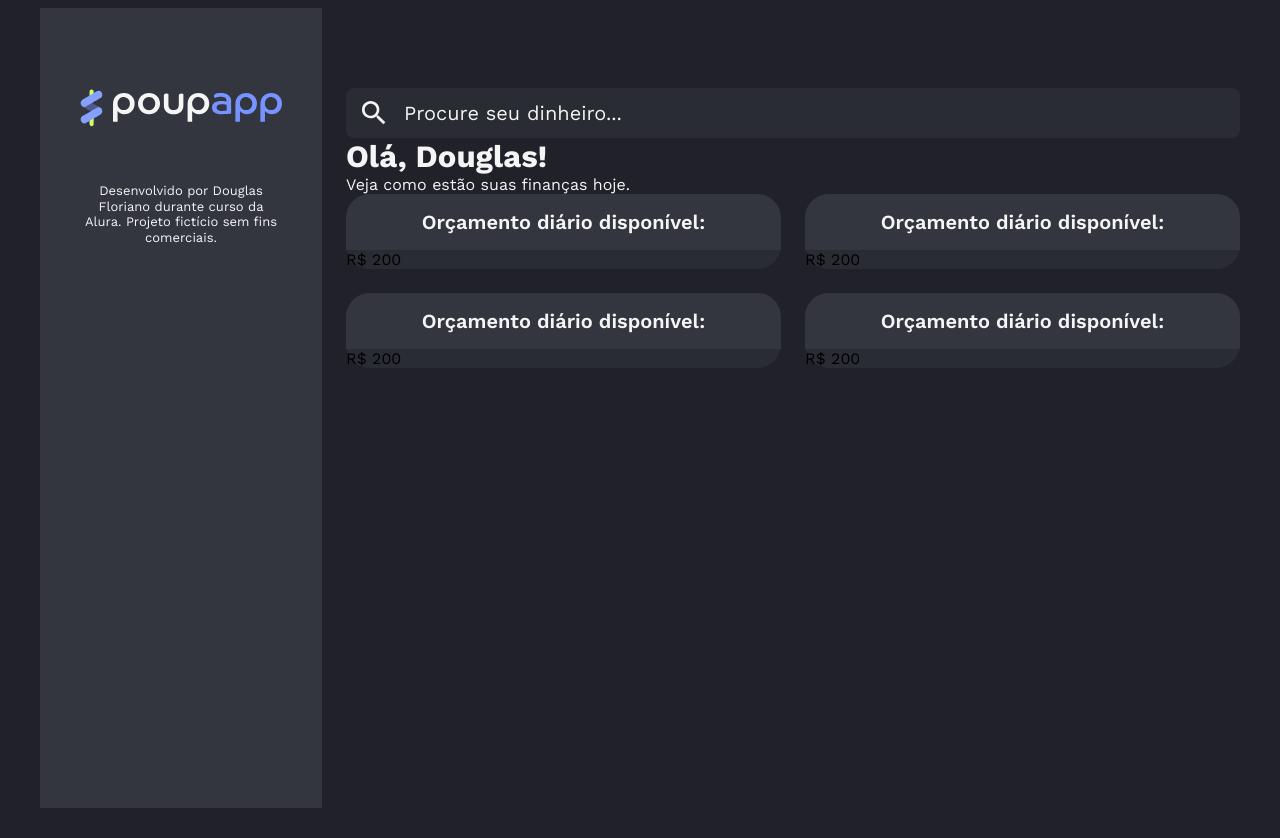
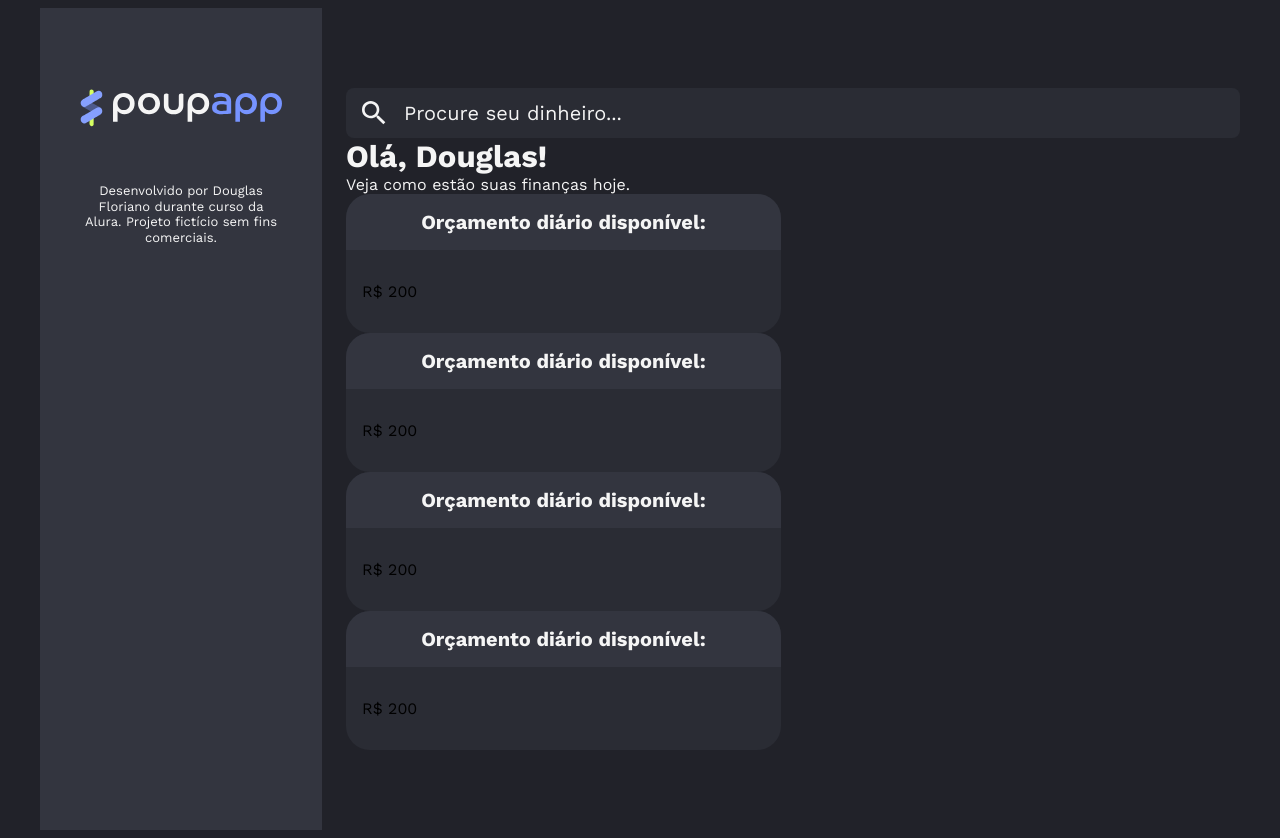
Before and after one commit to dougfani/poupapp, a React (Vite) app: page / in a window 1280 px wide. Before the commit the page ends 816 px from the top, so only its background shows below. Built offline with nearby package versions, Linux system fonts and the light colour scheme.

Commit message:
finaliza estilos dos cards

```diff
--- a/src/components/Card/card.module.css
+++ b/src/components/Card/card.module.css
@@ -5,18 +5,17 @@
 }
 
 .header {
+    background-color: var(--neutral-header);
     border-top-left-radius: 24px;
     border-top-right-radius: 24px;
-    padding: 16px 24px;
-
-    height: 56px;
-    background-color: var(--neutral-header);
-    font-weight: 600;
+    line-height: 120%;
     font-size: 20px;
+    font-weight: 700;
+    text-align: center;
     color: var(--neutral-text);
-
-    text-align: center;
+    padding: 16px;
 }
 
 .body {
+    padding: 32px 16px;
 }
--- a/src/index.css
+++ b/src/index.css
@@ -21,10 +21,3 @@
 body {
     background-color: var(--neutral-background);
 }
-
-section {
-    max-width: 894px;
-    display: flex;
-    gap: 24px;
-    flex-wrap: wrap;
-}
```
